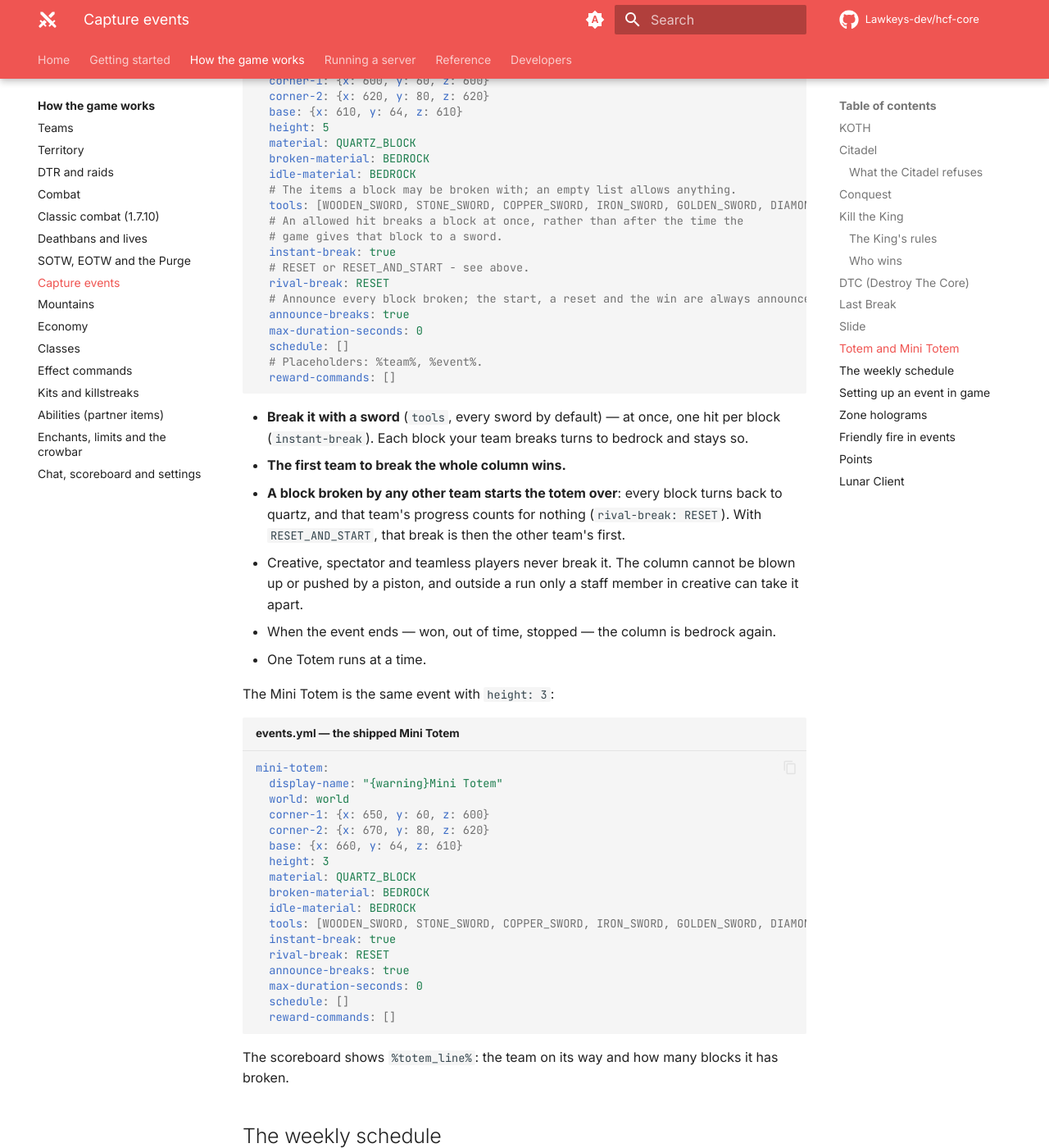
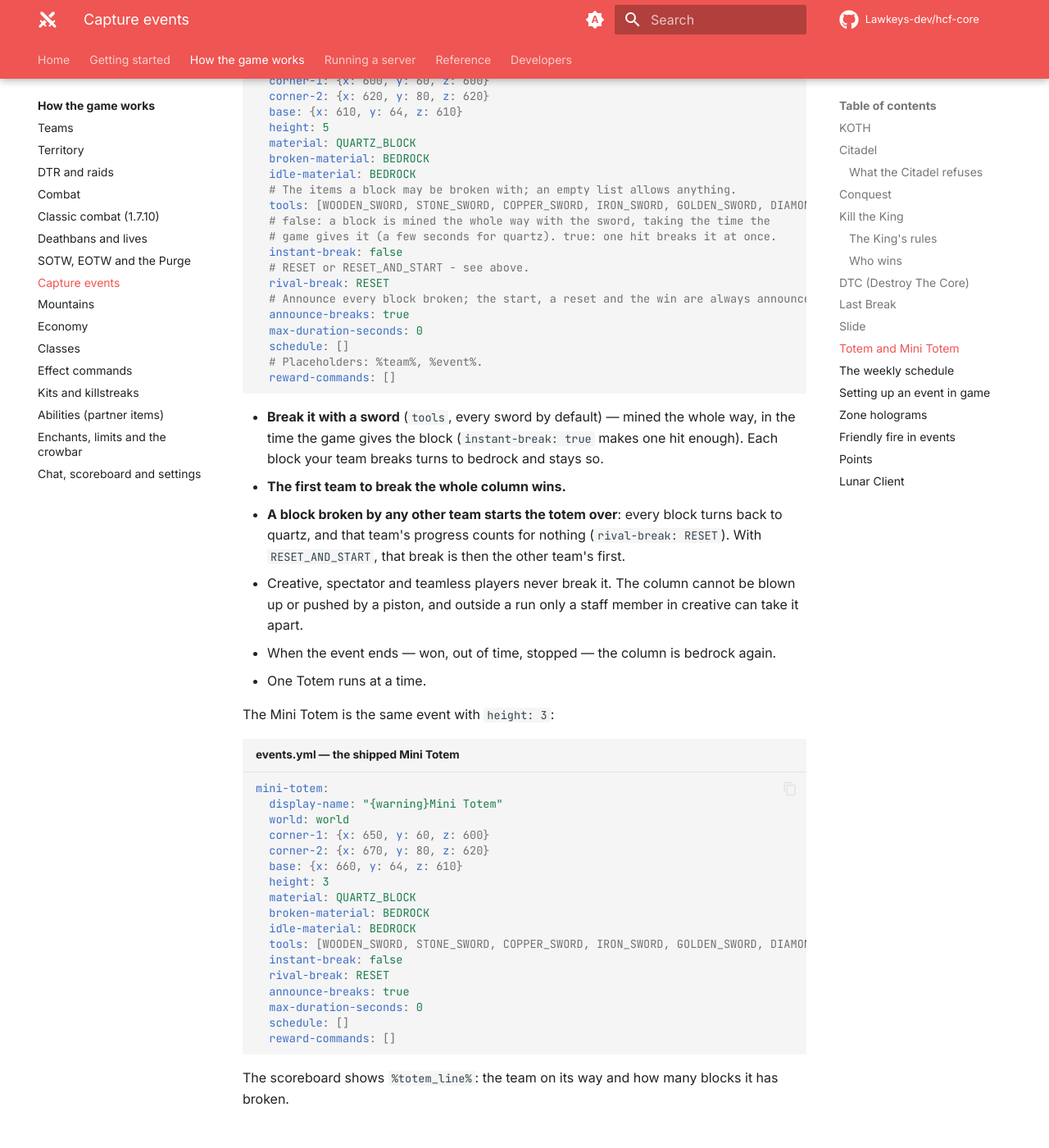
Before and after one commit to Lawkeys-dev/hcf-core, an MkDocs documentation site: the page built from docs/gameplay/events.md, in a window 1280 px wide and 1400 px high, scrolled down 10354 px. Shown: the whole window at 82% size. Built offline with MkDocs 1.6.1 and Material for MkDocs 9.7.7, drawn with Linux system fonts in a browser that asks for light colours; comment, search, counter and statistics services are not loaded.

Commit message:
Totem: a block is mined the whole way with the sword
instant-break now ships off: a sword mines each block of the column in
the time the game gives it, rather than breaking it on the first hit.
The setting stays for servers that want the one-hit break.

````diff
--- a/docs/gameplay/events.md
+++ b/docs/gameplay/events.md
@@ -184,7 +184,7 @@ A column of blocks in the event zone — **5** for a Totem, **3** for a Mini Tot
 --8<-- "src/main/resources/events.yml:totem"
 ```
 
-- **Break it with a sword** (`tools`, every sword by default) — at once, one hit per block (`instant-break`). Each block your team breaks turns to bedrock and stays so.
+- **Break it with a sword** (`tools`, every sword by default) — mined the whole way, in the time the game gives the block (`instant-break: true` makes one hit enough). Each block your team breaks turns to bedrock and stays so.
 - **The first team to break the whole column wins.**
 - **A block broken by any other team starts the totem over**: every block turns back to quartz, and that team's progress counts for nothing (`rival-break: RESET`). With `RESET_AND_START`, that break is then the other team's first.
 - Creative, spectator and teamless players never break it. The column cannot be blown up or pushed by a piston, and outside a run only a staff member in creative can take it apart.
--- a/docs/reference/configuration/events.md
+++ b/docs/reference/configuration/events.md
@@ -242,7 +242,7 @@ Under `totem:`, one entry per Totem — a Mini Totem is only a shorter one. **Ho
 | `broken-material` | `BEDROCK` | A block once a team has broken it |
 | `idle-material` | `BEDROCK` | The column between runs |
 | `tools` | every sword | What a block may be broken with; an empty list allows anything |
-| `instant-break` | `true` | One hit breaks a block, rather than the time the game gives it to that tool |
+| `instant-break` | `false` | `false`: each block is mined the whole way with the sword, in the time the game gives it. `true`: one hit breaks it at once |
 | `rival-break` | `RESET` | A block broken by another team: `RESET` starts the totem over and counts for nobody; `RESET_AND_START` also makes it the other team's first |
 | `announce-breaks` | `true` | Announce every block broken; the start, a reset and the win are always announced |
 | `max-duration-seconds`, `schedule`, `reward-commands` | `0`, `[]`, `[]` | As for a KOTH; rewards get `%team%` and `%event%` |
--- a/src/main/resources/events.yml
+++ b/src/main/resources/events.yml
@@ -568,9 +568,9 @@ totem:
     idle-material: BEDROCK
     # The items a block may be broken with; an empty list allows anything.
     tools: [WOODEN_SWORD, STONE_SWORD, COPPER_SWORD, IRON_SWORD, GOLDEN_SWORD, DIAMOND_SWORD, NETHERITE_SWORD]
-    # An allowed hit breaks a block at once, rather than after the time the
-    # game gives that block to a sword.
-    instant-break: true
+    # false: a block is mined the whole way with the sword, taking the time the
+    # game gives it (a few seconds for quartz). true: one hit breaks it at once.
+    instant-break: false
     # RESET or RESET_AND_START - see above.
     rival-break: RESET
     # Announce every block broken; the start, a reset and the win are always announced.
@@ -593,7 +593,7 @@ totem:
     broken-material: BEDROCK
     idle-material: BEDROCK
     tools: [WOODEN_SWORD, STONE_SWORD, COPPER_SWORD, IRON_SWORD, GOLDEN_SWORD, DIAMOND_SWORD, NETHERITE_SWORD]
-    instant-break: true
+    instant-break: false
     rival-break: RESET
     announce-breaks: true
     max-duration-seconds: 0
````
Also changed, not shown: ARCHITECTURE.md (+1 -1 lines), CHANGELOG.md (+1 -1 lines), FEATURES.md (+1 -1 lines), 1 other file.
